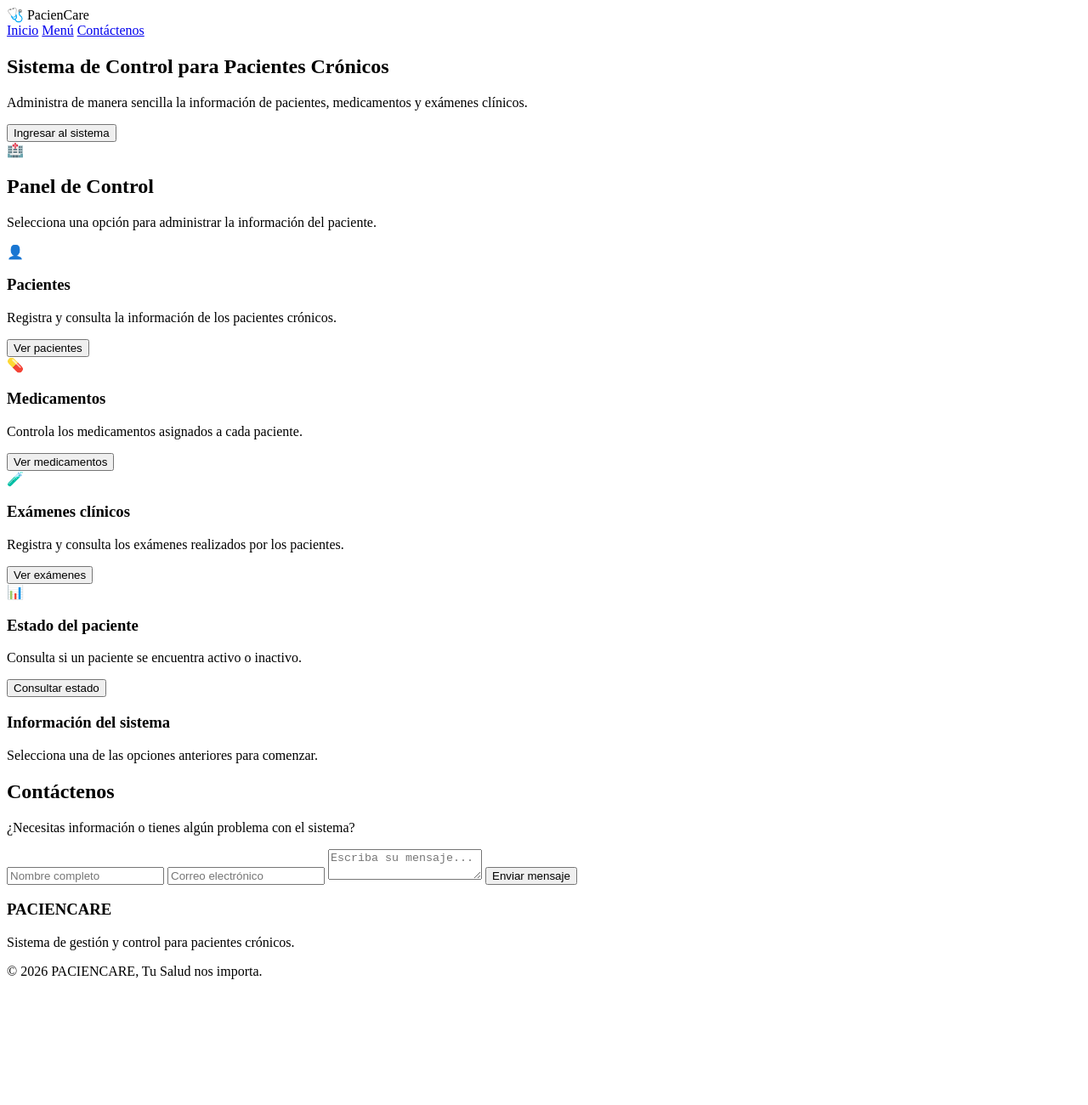
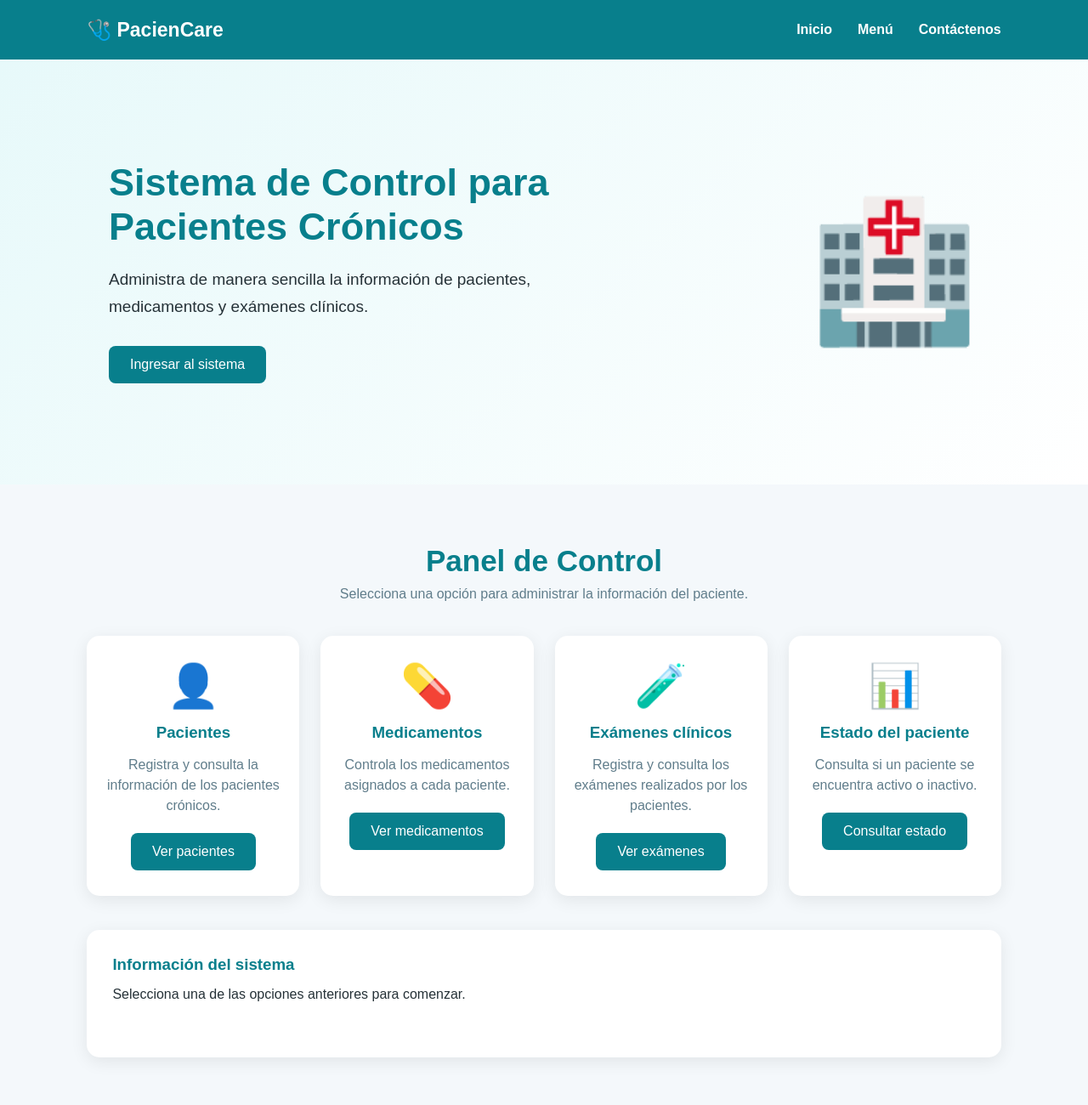
Before and after one commit to rolandorjms30-wq/HotelParaiso, a website: page src/index.html in a window 1280 px wide. Shown: the top 1300 px of the page at 85% size. Before the commit the page ends 1168 px from the top, so only its background shows below. Drawn offline with Linux system fonts and the light colour scheme.

Commit message:
Update styles.css

```diff
--- a/src/styles.css
+++ b/src/styles.css
@@ -1,47 +1,362 @@
-// Ir al menú
-function irAlMenu() {
-    document.getElementById("menu").scrollIntoView({ behavior: "smooth" });
+* {
+    margin: 0;
+    padding: 0;
+    box-sizing: border-box;
 }
 
-// Mostrar pacientes
-function mostrarPacientes() {
-    document.getElementById("resultado").innerHTML = `
-        <h3>Pacientes registrados</h3>
-        <p>Aquí aparecerá la lista de pacientes crónicos.</p>
-    `;
+html {
+    scroll-behavior: smooth;
 }
 
-// Mostrar medicamentos
-function mostrarMedicamentos() {
-    document.getElementById("resultado").innerHTML = `
-        <h3>Medicamentos</h3>
-        <p>Aquí aparecerán los medicamentos asignados a cada paciente.</p>
-    `;
+body {
+    font-family: Arial, sans-serif;
+    background: #f4f8fb;
+    color: #263238;
 }
 
-// Mostrar exámenes clínicos
-function mostrarExamenes() {
-    document.getElementById("resultado").innerHTML = `
-        <h3>Exámenes clínicos</h3>
-        <p>Aquí aparecerán los exámenes realizados por los pacientes.</p>
-    `;
+
+/* =========================
+   NAVBAR
+========================= */
+
+header {
+    width: 100%;
+    height: 70px;
+    background: #087f8c;
+
+    display: flex;
+    align-items: center;
+    justify-content: space-between;
+
+    padding: 0 8%;
+
+    position: sticky;
+    top: 0;
+    z-index: 1000;
 }
 
-// Mostrar estado del paciente
-function mostrarEstado() {
-    document.getElementById("resultado").innerHTML = `
-        <h3>Estado del paciente</h3>
-        <p>Consulta si un paciente está activo o inactivo.</p>
-    `;
+.logo {
+    color: white;
+    font-size: 23px;
+    font-weight: bold;
 }
 
-// Enviar mensaje del formulario
-function enviarMensaje(event) {
-    event.preventDefault();
+nav {
+    display: flex;
+    gap: 30px;
+}
 
-    const nombre = document.getElementById("nombre").value;
-    const correo = document.getElementById("correo").value;
-    const mensaje = document.getElementById("mensaje").value;
+nav a {
+    color: white;
+    text-decoration: none;
+    font-size: 16px;
+    font-weight: bold;
+}
 
-    alert(`Mensaje enviado:\n\nNombre: ${nombre}\nCorreo: ${correo}\nMensaje: ${mensaje}`);
+nav a:hover {
+    color: #b8f3f5;
 }
+
+
+/* =========================
+   INICIO
+========================= */
+
+.hero {
+    min-height: 500px;
+
+    display: flex;
+    align-items: center;
+    justify-content: space-between;
+
+    padding: 70px 10%;
+
+    background: linear-gradient(
+        135deg,
+        #e7f9fa,
+        #ffffff
+    );
+}
+
+.hero-text {
+    max-width: 600px;
+}
+
+.hero-text h1 {
+    font-size: 45px;
+    color: #087f8c;
+    margin-bottom: 20px;
+}
+
+.hero-text p {
+    font-size: 19px;
+    line-height: 1.7;
+    margin-bottom: 30px;
+}
+
+.hero button,
+.card button,
+.contacto button {
+    background: #087f8c;
+    color: white;
+
+    border: none;
+    padding: 13px 25px;
+
+    border-radius: 8px;
+
+    font-size: 16px;
+    cursor: pointer;
+}
+
+button:hover {
+    background: #055e68;
+}
+
+.hero-icon {
+    font-size: 160px;
+}
+
+
+/* =========================
+   MENÚ
+========================= */
+
+.menu-section {
+    padding: 70px 8%;
+    text-align: center;
+}
+
+.menu-section h2,
+.contacto h2 {
+    color: #087f8c;
+    font-size: 35px;
+    margin-bottom: 10px;
+}
+
+.descripcion {
+    margin-bottom: 40px;
+    color: #607d8b;
+}
+
+.cards {
+    display: grid;
+
+    grid-template-columns:
+        repeat(4, 1fr);
+
+    gap: 25px;
+}
+
+
+/* TARJETAS */
+
+.card {
+    background: white;
+
+    padding: 30px 20px;
+
+    border-radius: 15px;
+
+    box-shadow:
+        0 5px 20px rgba(0,0,0,0.08);
+
+    transition: 0.3s;
+}
+
+.card:hover {
+    transform: translateY(-8px);
+}
+
+.card .icon {
+    font-size: 50px;
+    margin-bottom: 15px;
+}
+
+.card h3 {
+    color: #087f8c;
+    margin-bottom: 15px;
+}
+
+.card p {
+    line-height: 1.5;
+    margin-bottom: 20px;
+    color: #607d8b;
+}
+
+
+/* =========================
+   RESULTADO
+========================= */
+
+.resultado {
+    margin-top: 40px;
+
+    background: white;
+
+    min-height: 150px;
+
+    padding: 30px;
+
+    border-radius: 15px;
+
+    box-shadow:
+        0 5px 20px rgba(0,0,0,0.08);
+
+    text-align: left;
+}
+
+.resultado h3 {
+    color: #087f8c;
+    margin-bottom: 15px;
+}
+
+
+/* TABLAS */
+
+table {
+    width: 100%;
+    border-collapse: collapse;
+    margin-top: 20px;
+}
+
+th,
+td {
+    padding: 12px;
+    border-bottom: 1px solid #ddd;
+    text-align: left;
+}
+
+th {
+    background: #087f8c;
+    color: white;
+}
+
+
+/* ESTADOS */
+
+.activo {
+    color: green;
+    font-weight: bold;
+}
+
+.inactivo {
+    color: red;
+    font-weight: bold;
+}
+
+
+/* =========================
+   CONTACTO
+========================= */
+
+.contacto {
+    padding: 70px 10%;
+    background: #e7f9fa;
+
+    text-align: center;
+}
+
+.contacto p {
+    margin: 15px 0 30px;
+}
+
+form {
+    max-width: 600px;
+    margin: auto;
+
+    display: flex;
+    flex-direction: column;
+
+    gap: 15px;
+}
+
+input,
+textarea {
+    width: 100%;
+
+    padding: 14px;
+
+    border: 1px solid #ccd9dd;
+
+    border-radius: 8px;
+
+    font-size: 16px;
+}
+
+textarea {
+    height: 130px;
+    resize: none;
+}
+
+
+/* =========================
+   FOOTER
+========================= */
+
+footer {
+    background: #075b64;
+
+    color: white;
+
+    text-align: center;
+
+    padding: 35px;
+}
+
+footer h3 {
+    margin-bottom: 10px;
+}
+
+footer p {
+    margin: 7px;
+}
+
+
+/* =========================
+   RESPONSIVE
+========================= */
+
+@media (max-width: 900px) {
+
+    .cards {
+        grid-template-columns:
+            repeat(2, 1fr);
+    }
+
+    .hero {
+        flex-direction: column;
+        text-align: center;
+    }
+
+    .hero-icon {
+        margin-top: 30px;
+    }
+}
+
+
+@media (max-width: 600px) {
+
+    header {
+        height: auto;
+        padding: 20px;
+        flex-direction: column;
+        gap: 15px;
+    }
+
+    nav {
+        gap: 15px;
+    }
+
+    .hero-text h1 {
+        font-size: 32px;
+    }
+
+    .cards {
+        grid-template-columns: 1fr;
+    }
+
+    .hero-icon {
+        font-size: 100px;
+    }
+}
```
